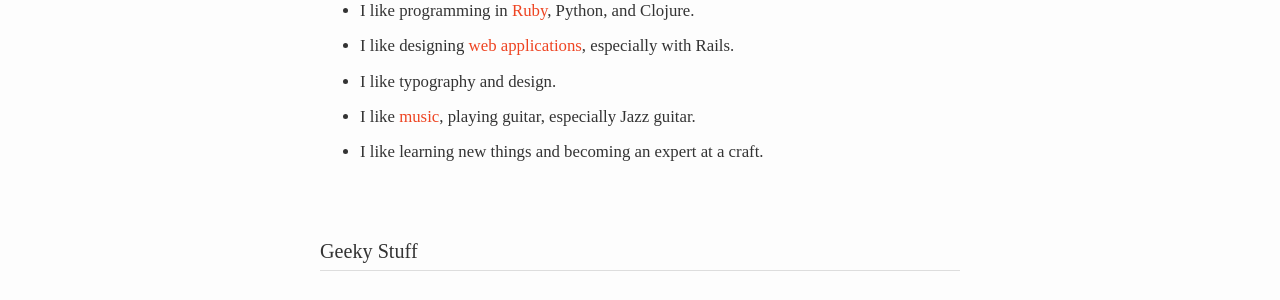
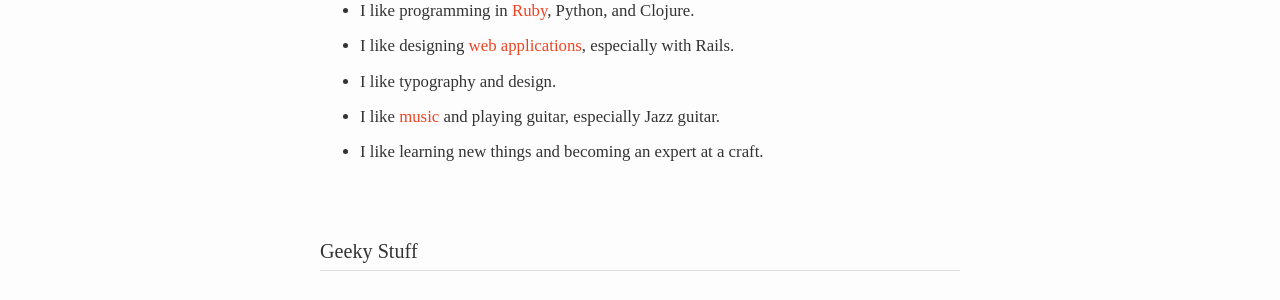
Before and after one commit to taylorlapeyre/taylorlapeyre.github.io, a Jekyll site: the page built from about.md, in a window 1280 px wide. Shown: the part 360-660 px from the top of the page. Built offline with Jekyll 4.4.1, drawn with Linux system fonts in a browser that asks for light colours; nearby versions of some CDN libraries; some web fonts are replaced.

Commit message:
fix that damn sentence

```diff
--- a/about.md
+++ b/about.md
@@ -10,7 +10,7 @@ Reading walls of text on the internet is a pain, so I will try to be concise.
 * I like programming in [Ruby][1], Python, and Clojure.
 * I like designing [web applications][2], especially with Rails.
 * I like typography and design.
-* I like [music][3], playing guitar, especially Jazz guitar.
+* I like [music][3] and playing guitar, especially Jazz guitar.
 * I like learning new things and becoming an expert at a craft.
 
 <br>
```
